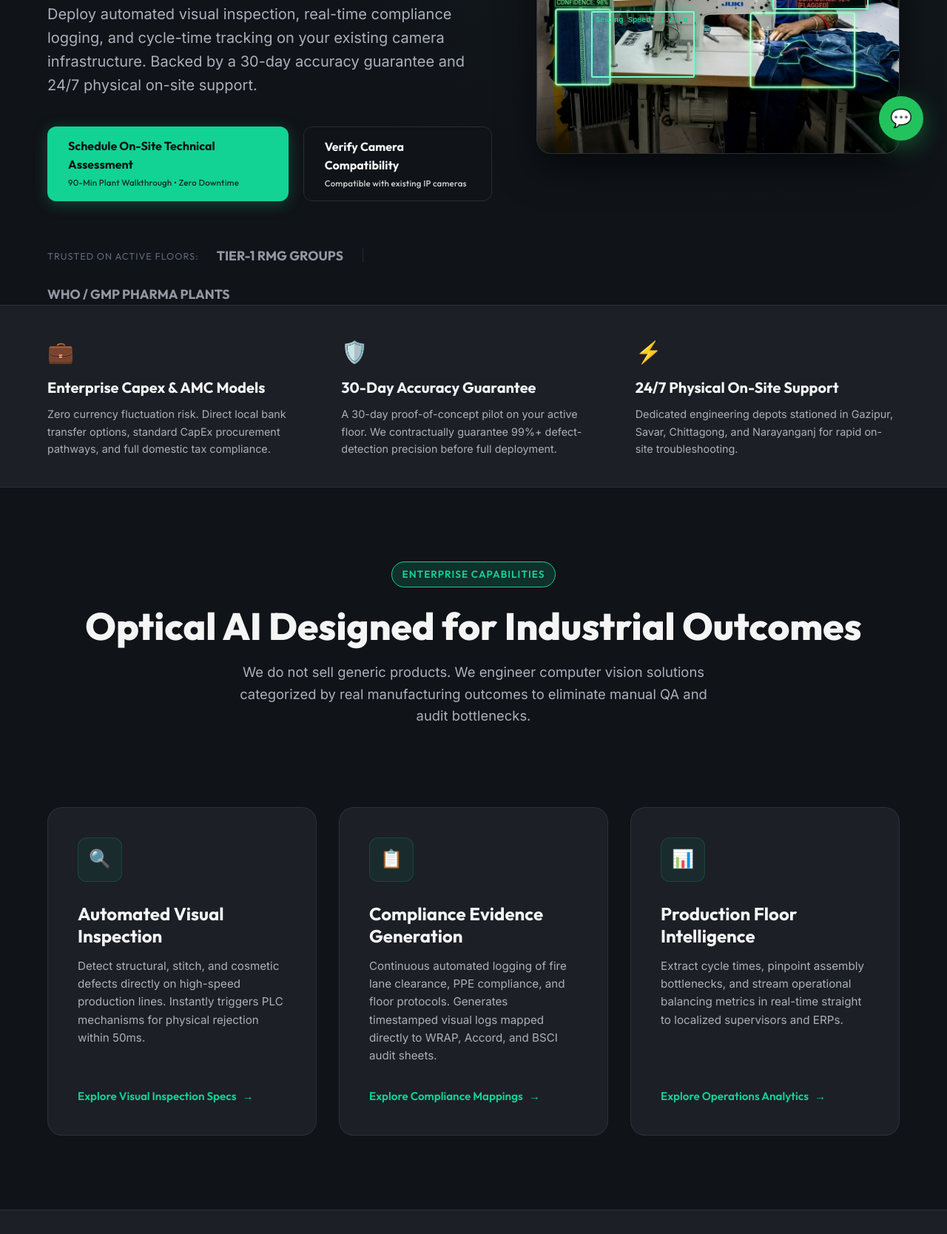
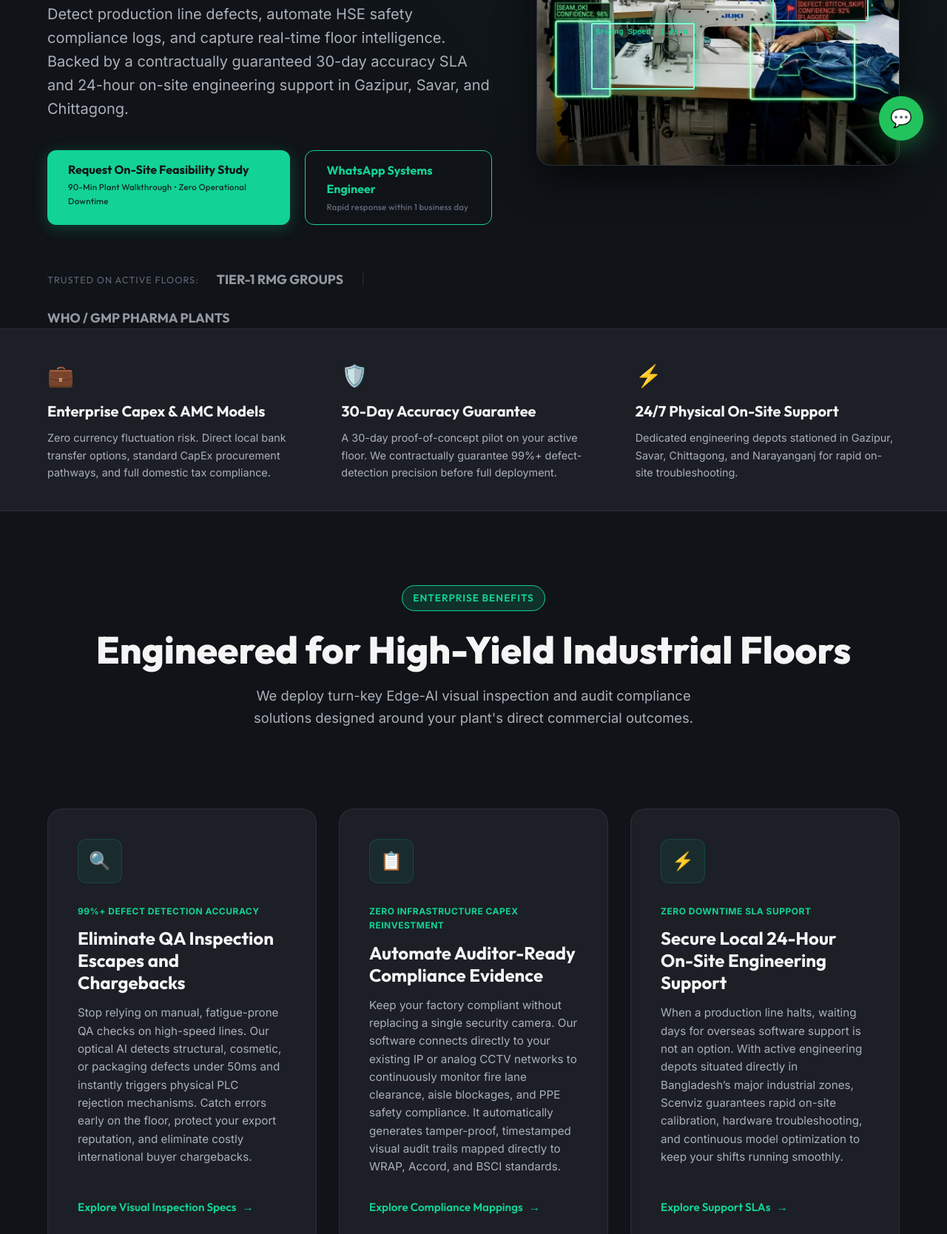
Before and after one commit to rafi0020/Sceneviz, a website built with Vite: page index.html in a window 1280 px wide. Shown: the part 578-2246 px from the top of the page at 74% size. Built offline with nearby package versions, Linux system fonts and the light colour scheme.

Commit message:
feat: implement high-converting direct-response copywriting on homepage

```diff
--- a/index.html
+++ b/index.html
@@ -16,17 +16,17 @@
     <div class="container hero-grid" style="padding: 0;">
       <div>
         <span class="badge badge-glow">Made in Bangladesh</span>
-        <h1 class="hero-title">Enterprise Computer Vision Built for <span class="text-gradient">Bangladesh Manufacturing</span></h1>
-        <p class="hero-desc">Deploy automated visual inspection, real-time compliance logging, and cycle-time tracking on your existing camera infrastructure. Backed by a 30-day accuracy guarantee and 24/7 physical on-site support.</p>
+        <h1 class="hero-title">High-Precision Industrial <span class="text-gradient">Computer Vision</span> Deployed on Your Existing Cameras.</h1>
+        <p class="hero-desc">Detect production line defects, automate HSE safety compliance logs, and capture real-time floor intelligence. Backed by a contractually guaranteed 30-day accuracy SLA and 24-hour on-site engineering support in Gazipur, Savar, and Chittagong.</p>
 
         <div class="hero-ctas">
           <a href="#assessment-section" class="btn btn-primary">
-            Schedule On-Site Technical Assessment
-            <span class="btn-subtext">90-Min Plant Walkthrough • Zero Downtime</span>
+            Request On-Site Feasibility Study
+            <span class="btn-subtext">90-Min Plant Walkthrough • Zero Operational Downtime</span>
           </a>
-          <a href="./commercials.html#camera-wizard" class="btn btn-secondary">
-            Verify Camera Compatibility
-            <span class="btn-subtext">Compatible with existing IP cameras</span>
+          <a href="https://wa.me/8801712345678?text=Hello%20Scenviz%20Technologies%2C%20I%20would%20like%20to%20schedule%20an%20on-site%20technical%20walkthrough." class="btn btn-secondary" target="_blank" rel="noopener noreferrer" style="border-color: var(--accent-green); color: var(--accent-green);">
+            WhatsApp Systems Engineer
+            <span class="btn-subtext" style="color: var(--text-muted);">Rapid response within 1 business day</span>
           </a>
         </div>
 
@@ -76,41 +76,44 @@
     </div>
   </section>
 
-  <!-- 3. Outcome-Driven Solution Capability Grid -->
+  <!-- 3. Outcome-Driven Solution Capability Grid (Features & Services) -->
   <section class="capability-section" style="padding: 100px 0;">
     <div class="container" style="padding: 0;">
       <div style="text-align: center; margin-bottom: 60px; display: flex; flex-direction: column; align-items: center;">
-        <span class="badge">Enterprise Capabilities</span>
-        <h2 class="section-title">Optical AI Designed for Industrial Outcomes</h2>
-        <p class="section-desc">We do not sell generic products. We engineer computer vision solutions categorized by real manufacturing outcomes to eliminate manual QA and audit bottlenecks.</p>
+        <span class="badge">Enterprise Benefits</span>
+        <h2 class="section-title">Engineered for High-Yield Industrial Floors</h2>
+        <p class="section-desc">We deploy turn-key Edge-AI visual inspection and audit compliance solutions designed around your plant's direct commercial outcomes.</p>
       </div>
 
       <div class="capability-grid">
-        <!-- Card 1 -->
+        <!-- Benefit Pillar 1 -->
         <div class="capability-card">
           <div class="capability-icon-box">🔍</div>
-          <h3>Automated Visual Inspection</h3>
-          <p>Detect structural, stitch, and cosmetic defects directly on high-speed production lines. Instantly triggers PLC mechanisms for physical rejection within 50ms.</p>
+          <span style="font-size: 0.75rem; font-weight: 700; color: var(--accent-green); text-transform: uppercase; letter-spacing: 0.5px; margin-bottom: 12px; display: block;">99%+ Defect Detection Accuracy</span>
+          <h3>Eliminate QA Inspection Escapes and Chargebacks</h3>
+          <p>Stop relying on manual, fatigue-prone QA checks on high-speed lines. Our optical AI detects structural, cosmetic, or packaging defects under 50ms and instantly triggers physical PLC rejection mechanisms. Catch errors early on the floor, protect your export reputation, and eliminate costly international buyer chargebacks.</p>
           <a href="./capabilities/visual-inspection.html" class="capability-card-link">
             Explore Visual Inspection Specs <i>→</i>
           </a>
         </div>
-        <!-- Card 2 -->
+        <!-- Benefit Pillar 2 -->
         <div class="capability-card">
           <div class="capability-icon-box">📋</div>
-          <h3>Compliance Evidence Generation</h3>
-          <p>Continuous automated logging of fire lane clearance, PPE compliance, and floor protocols. Generates timestamped visual logs mapped directly to WRAP, Accord, and BSCI audit sheets.</p>
+          <span style="font-size: 0.75rem; font-weight: 700; color: var(--accent-green); text-transform: uppercase; letter-spacing: 0.5px; margin-bottom: 12px; display: block;">Zero Infrastructure Capex Reinvestment</span>
+          <h3>Automate Auditor-Ready Compliance Evidence</h3>
+          <p>Keep your factory compliant without replacing a single security camera. Our software connects directly to your existing IP or analog CCTV networks to continuously monitor fire lane clearance, aisle blockages, and PPE safety compliance. It automatically generates tamper-proof, timestamped visual audit trails mapped directly to WRAP, Accord, and BSCI standards.</p>
           <a href="./capabilities/compliance-evidence.html" class="capability-card-link">
             Explore Compliance Mappings <i>→</i>
           </a>
         </div>
-        <!-- Card 3 -->
+        <!-- Benefit Pillar 3 -->
         <div class="capability-card">
-          <div class="capability-icon-box">📊</div>
-          <h3>Production Floor Intelligence</h3>
-          <p>Extract cycle times, pinpoint assembly bottlenecks, and stream operational balancing metrics in real-time straight to localized supervisors and ERPs.</p>
-          <a href="./capabilities/floor-intelligence.html" class="capability-card-link">
-            Explore Operations Analytics <i>→</i>
+          <div class="capability-icon-box">⚡</div>
+          <span style="font-size: 0.75rem; font-weight: 700; color: var(--accent-green); text-transform: uppercase; letter-spacing: 0.5px; margin-bottom: 12px; display: block;">Zero Downtime SLA Support</span>
+          <h3>Secure Local 24-Hour On-Site Engineering Support</h3>
+          <p>When a production line halts, waiting days for overseas software support is not an option. With active engineering depots situated directly in Bangladesh’s major industrial zones, Scenviz guarantees rapid on-site calibration, hardware troubleshooting, and continuous model optimization to keep your shifts running smoothly.</p>
+          <a href="./support-sla.html" class="capability-card-link">
+            Explore Support SLAs <i>→</i>
           </a>
         </div>
       </div>
@@ -261,14 +264,17 @@
     </div>
   </section>
 
-  <!-- 6. Form Container / Assessment Section -->
+  <!-- 6. Form Container / Assessment Section (Call-to-Action) -->
   <section class="container" id="assessment-section" style="border-top: 1px solid var(--border-color);">
     <div style="display: grid; grid-template-columns: 1fr 1.1fr; gap: 60px; align-items: start;">
       <div>
         <span class="badge">Schedule Assessment</span>
-        <h2 class="section-title" style="margin-bottom: 20px;">Request a 90-Minute Readiness Audit</h2>
+        <h2 class="section-title" style="margin-bottom: 20px;">Industrial automation backed by an absolute guarantee.</h2>
+        <p style="color: var(--text-secondary); font-size: 1.1rem; line-height: 1.7; margin-bottom: 24px;">
+          Most industrial software initiatives fail because of high initial hardware costs, rigid cloud dependencies, or lack of local support. Scenviz is engineered to eliminate these risks. Our platform runs fully air-gapped on your local factory network for absolute data custody, retrofits your existing camera infrastructure, and is backed by a contractually guaranteed 30-day proof-of-concept pilot.
+        </p>
         <p style="color: var(--text-secondary); font-size: 1.1rem; line-height: 1.7; margin-bottom: 30px;">
-          Our senior systems and machine learning engineers will physically visit your factory floor. We will verify your camera viewing angles, test lighting levels, assess edge network latency, and deliver a formal feasibility and camera compatibility report.
+          Let our machine learning engineers assess your floor, verify your hardware compatibility, and build a custom deployment plan.
         </p>
 
         <div style="display: flex; flex-direction: column; gap: 20px; margin-bottom: 40px;">
@@ -291,8 +297,8 @@
           <a href="https://wa.me/8801712345678?text=Hello%20Scenviz%20Technologies%2C%20I%20would%20like%20to%20schedule%20an%20on-site%20technical%20walkthrough." class="btn btn-secondary" style="border-color: var(--accent-green); color: var(--accent-green); display: inline-flex; align-items: flex-start; gap: 10px;" target="_blank" rel="noopener noreferrer">
             <span style="font-size: 1.2rem; line-height: 1;">💬</span>
             <div style="display: flex; flex-direction: column; align-items: flex-start;">
-              <span>WhatsApp Systems Engineer</span>
-              <span class="btn-subtext" style="color: var(--text-muted); font-size: 0.75rem;">Rapid B2B response in Gazipur & Savar</span>
+              <span>WhatsApp B2B Hotline</span>
+              <span class="btn-subtext" style="color: var(--text-muted); font-size: 0.75rem;">Connect directly with a vision engineer</span>
             </div>
           </a>
         </div>
@@ -357,8 +363,8 @@
         </div>
 
         <button class="btn btn-primary" type="submit" style="width: 100%; text-align: center; display: flex; align-items: center; justify-content: center; gap: 8px;">
-          Request Technical Feasibility Plant Walkthrough
-          <span class="btn-subtext">We will respond via WhatsApp within 1 business day</span>
+          Schedule Technical Assessment
+          <span class="btn-subtext">90-Min On-Site Walkthrough • Zero Operational Downtime</span>
         </button>
       </form>
     </div>
```
